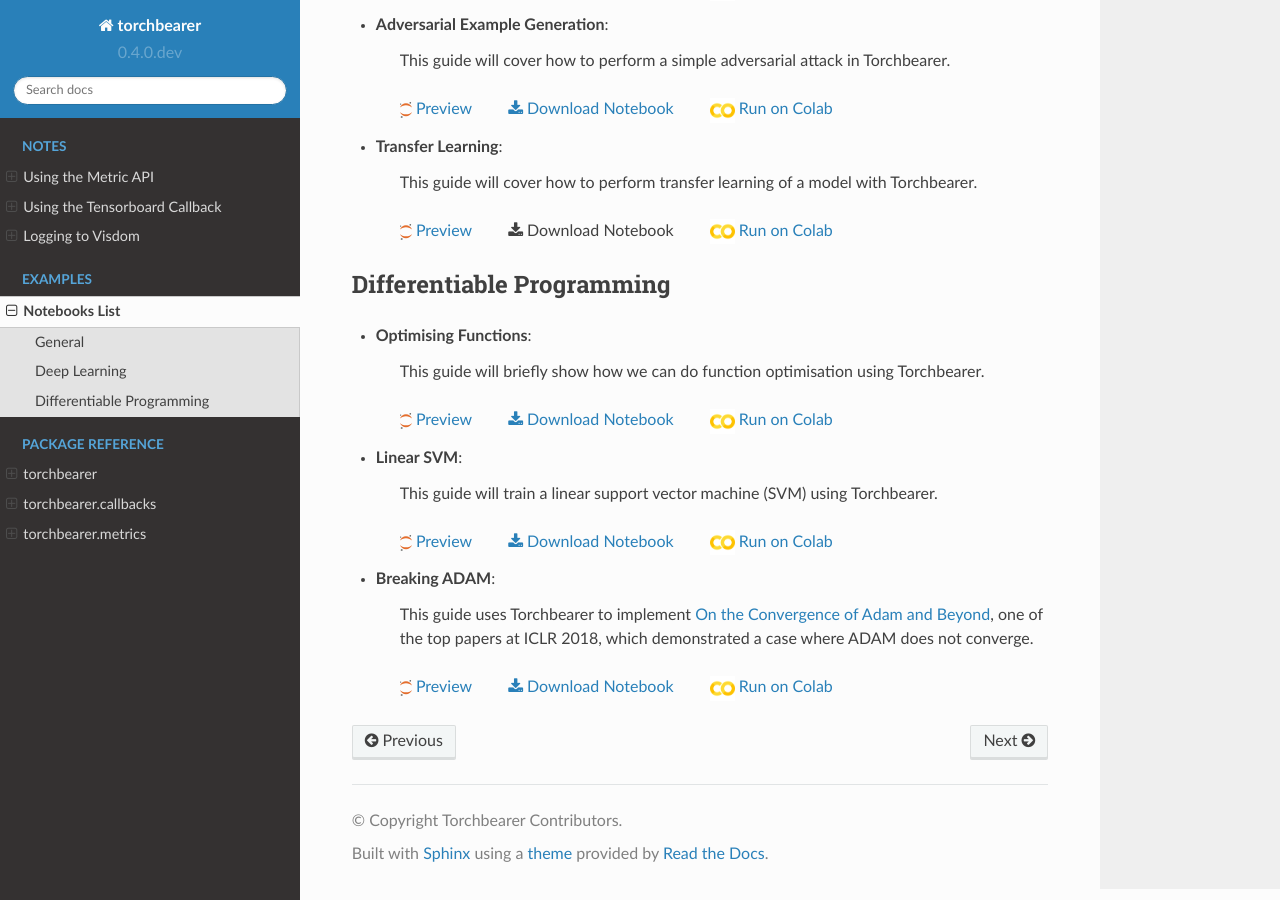
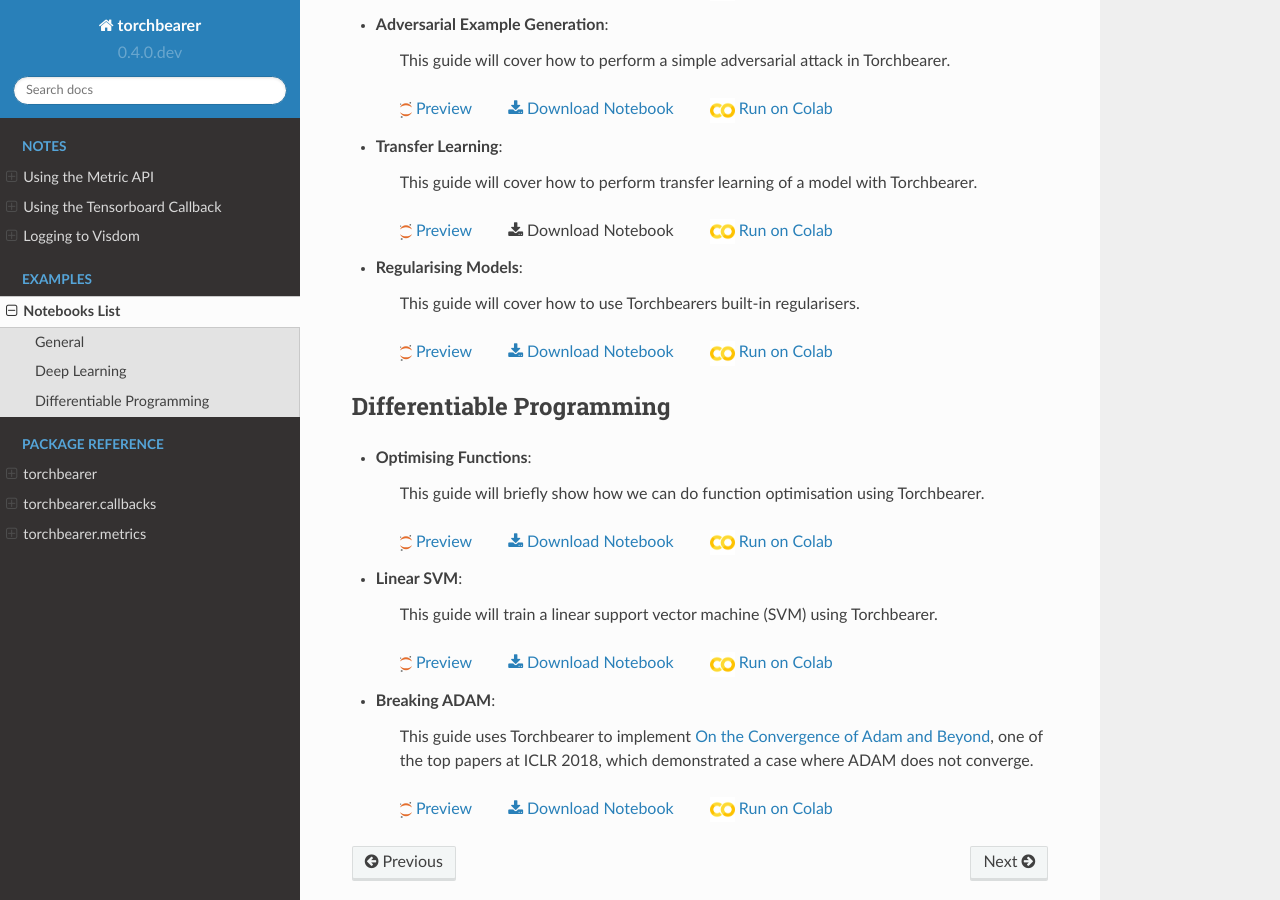
Before and after one commit to pytorchbearer/torchbearer, a Sphinx documentation site: the page built from docs/examples/notebooks.rst, in a window 1280 px wide and 900 px high, scrolled down 1968 px. Built offline with Sphinx 7.4.7 and the Read the Docs theme 2.0.0, drawn with Linux system fonts in a browser that asks for light colours.

Commit message:
Add regularisers to docs

```diff
--- a/docs/examples/notebooks.rst
+++ b/docs/examples/notebooks.rst
@@ -104,6 +104,13 @@
 
     |nbviewer| `Preview <https://nbviewer.jupyter.org/github/pytorchbearer/torchbearer/blob/master/docs/_static/notebooks/transfer_learning.ipynb>`__   :download:`Download Notebook </_static/notebooks/transfer_learning.ipynb>`   |colab| `Run on Colab <https://colab.research.google.com/github/pytorchbearer/torchbearer/blob/master/docs/_static/notebooks/transfer_learning.ipynb>`__
 
+
+- **Regularising Models**:
+
+    This guide will cover how to use Torchbearers built-in regularisers.
+
+    |nbviewer| `Preview <https://nbviewer.jupyter.org/github/pytorchbearer/torchbearer/blob/master/docs/_static/notebooks/regularisers.ipynb>`__   :download:`Download Notebook </_static/notebooks/regularisers.ipynb>`   |colab| `Run on Colab <https://colab.research.google.com/github/pytorchbearer/torchbearer/blob/master/docs/_static/notebooks/regularisers.ipynb>`__
+
 Differentiable Programming
 ^^^^^^^^^^^^^^^^^^^^^^^^^^^^^^^^
 - **Optimising Functions**:
```
